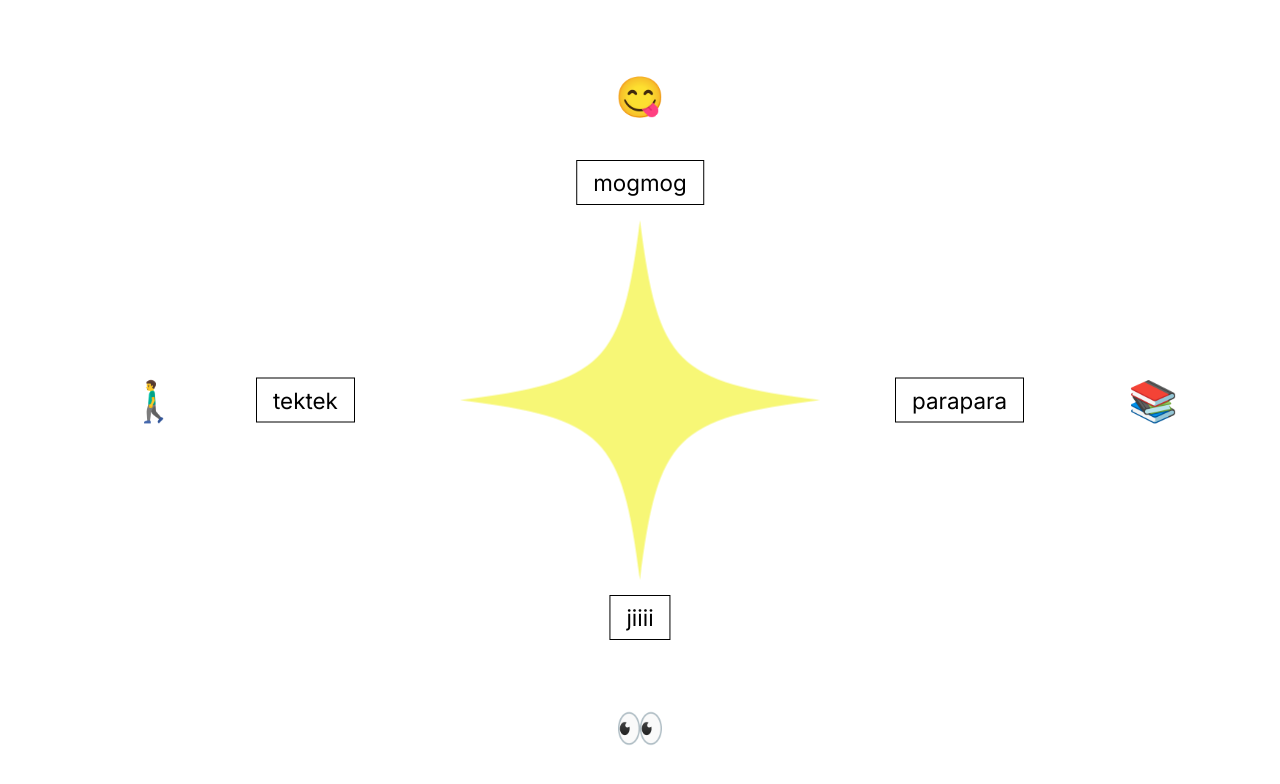
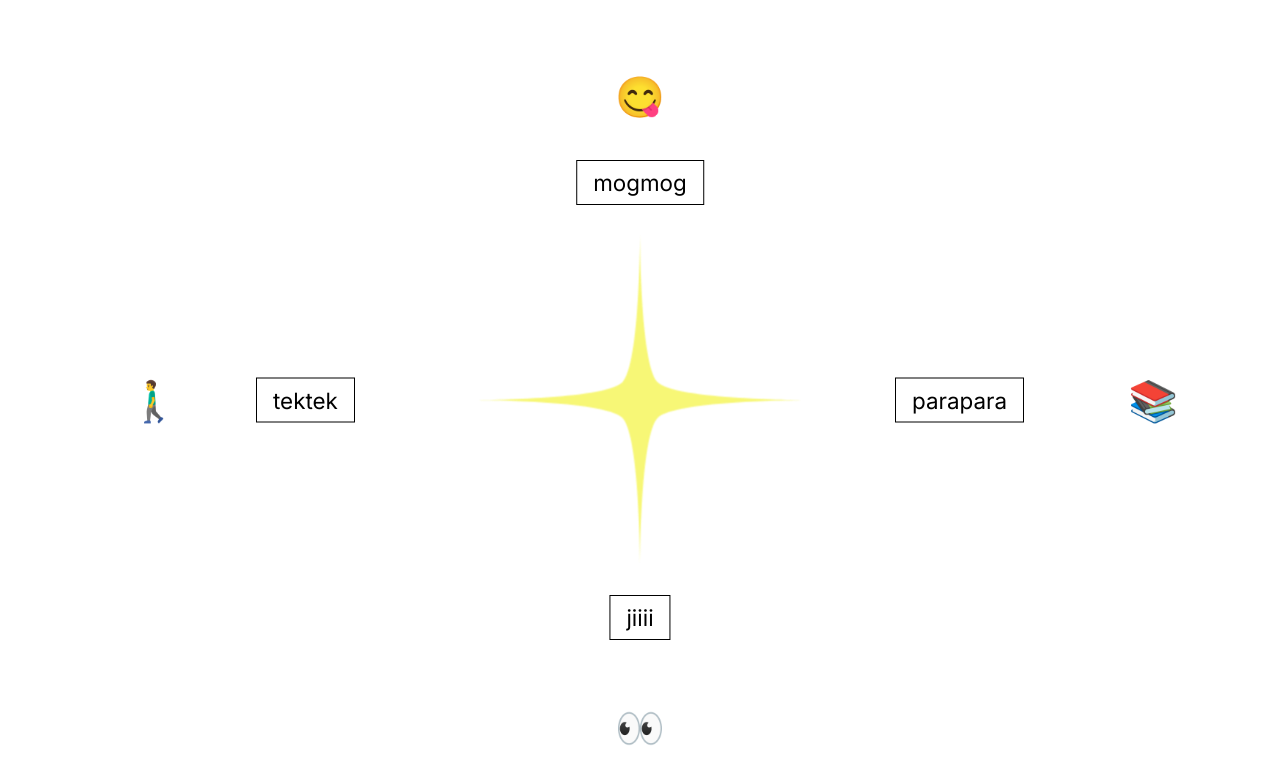
Before and after one commit to 0kyon/kyon-s-room, a Next.js app: page /livingroom in a window 1280 px wide. Shown: the top 784 px of the page. Built offline with nearby package versions, Linux system fonts and the light colour scheme.

Commit message:
菱形完成でもいいかも

```diff
--- a/src/app/livingroom/styles.module.css
+++ b/src/app/livingroom/styles.module.css
@@ -8,11 +8,11 @@
   position: absolute;
   top: 50%;
   left: 50%;
-  width: 600px;
-  height: 600px;
+  width: 556px;
+  height: 556px;
   background: #F5F544;
-  /* 曲線の菱形の形状 */
-  clip-path: path('M 300,0 C 270,240 240,270 0,300 C 240,330 270,360 300,600 C 330,360 360,330 600,300 C 360,270 330,240 300,0');
+  /* 十字型の星形 */
+  clip-path: path('M 278 0 C 278 0 278 219.027 307.487 248.515 C 336.975 278.002 556 278 556 278 C 556 278 336.973 278 307.486 307.486 C 278 336.973 278 556 278 556 C 278 556 278 336.975 248.513 307.487 C 219.025 278 0 278 0 278 C 0 278 219.025 278.002 248.513 248.515 C 278 219.027 278 0 278 0');
   transform: translate(-50%, -50%) scale(0.6);
   z-index: 0;
   opacity: 0.8;
```
